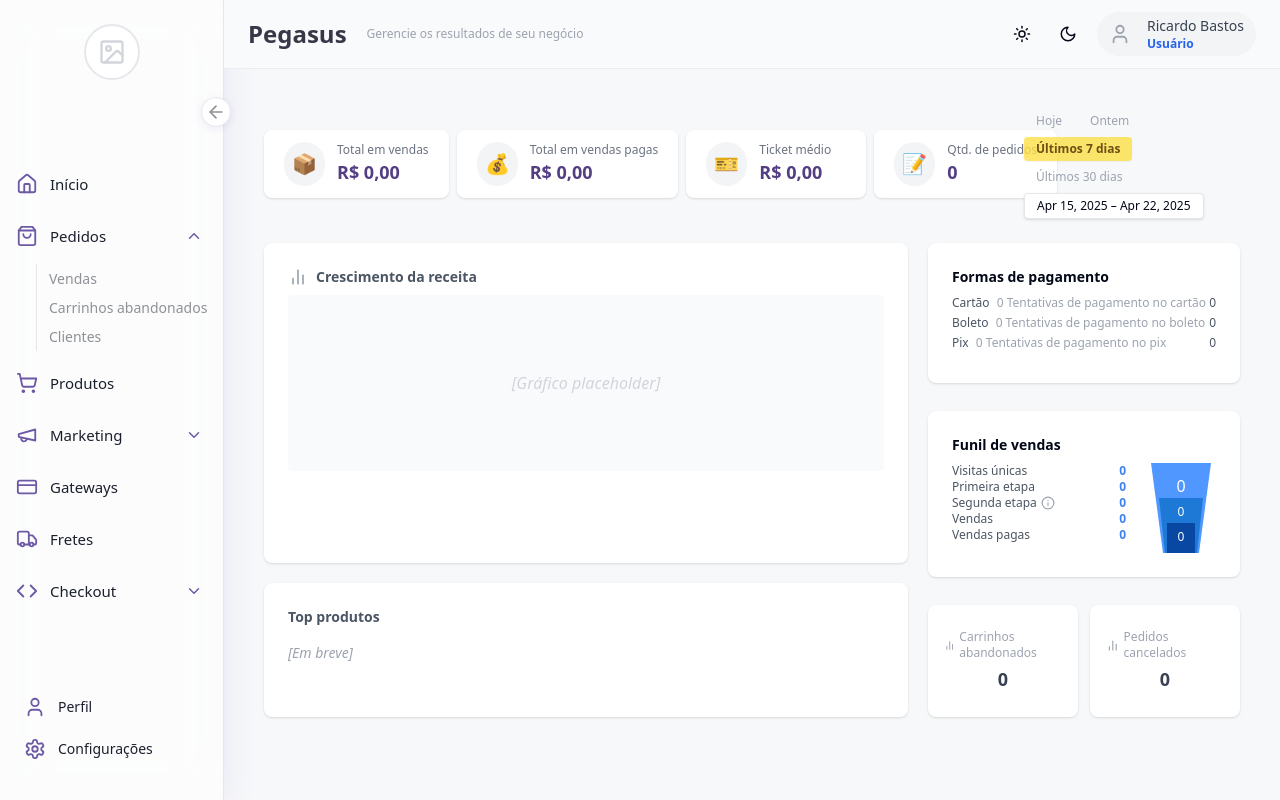
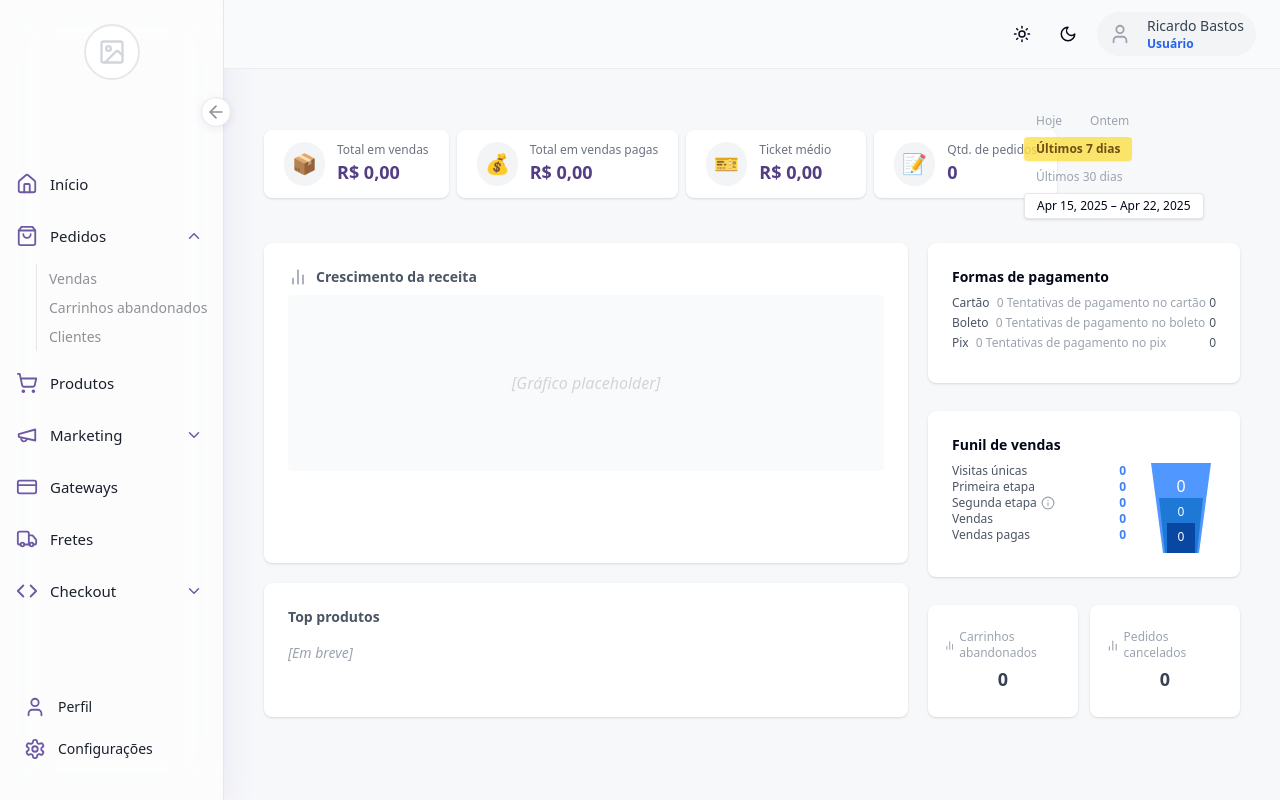
Before and after one commit to Rckbastos/clear-cart-checkout, a React (Vite) app: page / in a window 1280 px wide. Built offline with nearby package versions, Linux system fonts and the light colour scheme.

Commit message:
Visual edit in Lovable
Edited UI in Lovable

```diff
--- a/src/components/DashboardHeader.tsx
+++ b/src/components/DashboardHeader.tsx
@@ -7,9 +7,9 @@ export default function DashboardHeader() {
   } = useIsAdmin();
   return <header className="w-full flex items-center justify-between px-2 md:px-6 py-3 border-b border-[#ececf0] backdrop-blur-xl bg-gray-50">
       <div className="flex items-center gap-3">
-        <h1 className="text-xl md:text-2xl font-bold text-[#383748]">Pegasus</h1>
 
-        <p className="text-gray-400 text-xs ml-2">Gerencie os resultados de seu negócio</p>
+
+
       </div>
       <div className="flex items-center gap-3">
         <button className="p-2 rounded-full hover:bg-secondary transition">
```
